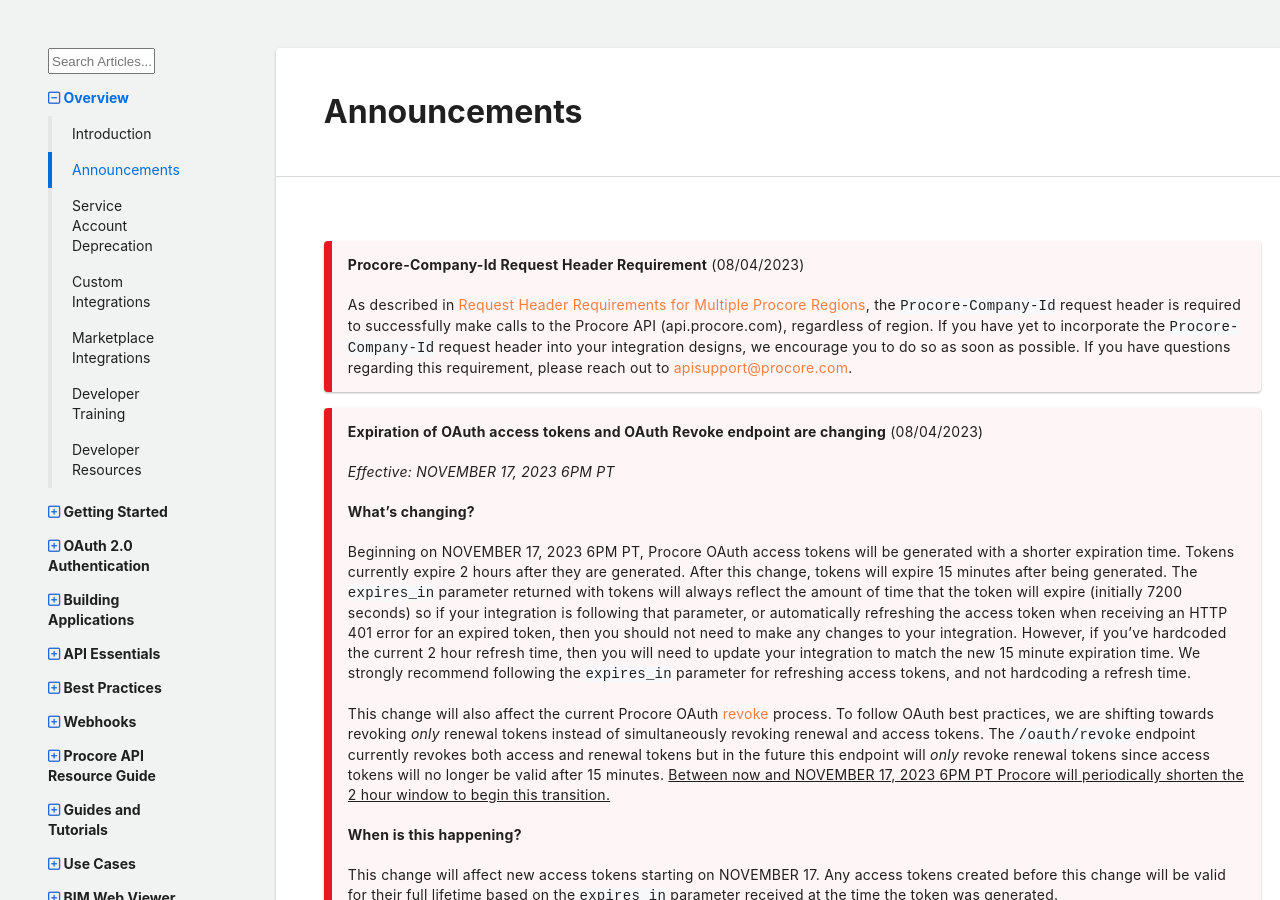
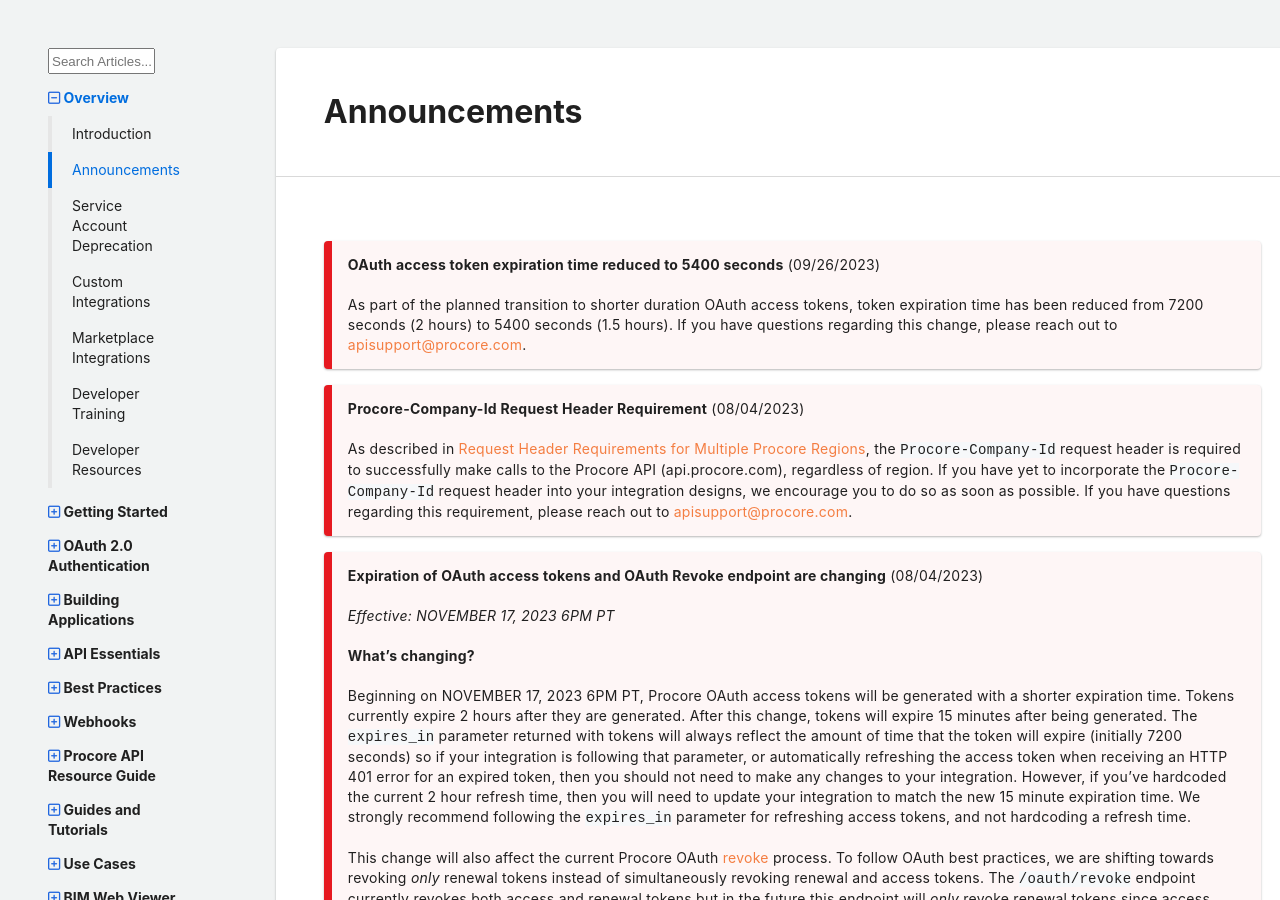
Before and after one commit to procore/documentation, a Jekyll site: the page built from overview/announcements.md, in a window 1280 px wide and 900 px high. Built offline with Jekyll 4.4.1, drawn with Linux system fonts in a browser that asks for light colours; comment, search, counter and statistics services are not loaded.

Commit message:
announcements page update

```diff
--- a/overview/announcements.md
+++ b/overview/announcements.md
@@ -4,6 +4,11 @@ title: Announcements
 layout: default
 section_title: Overview
 ---
+
+>**OAuth access token expiration time reduced to 5400 seconds** (09/26/2023)
+>
+>As part of the planned transition to shorter duration OAuth access tokens, token expiration time has been reduced from 7200 seconds (2 hours) to 5400 seconds (1.5 hours).
+>If you have questions regarding this change, please reach out to [apisupport@procore.com](mailto:apisupport@procore.com).
 
 >**Procore-Company-Id Request Header Requirement** (08/04/2023)
 >
```
